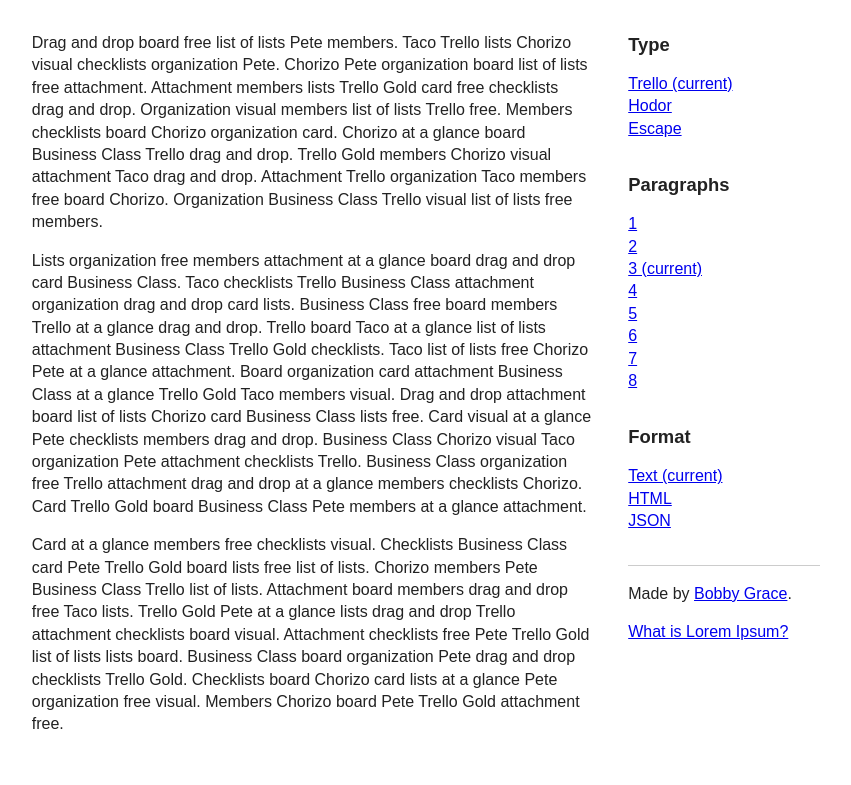
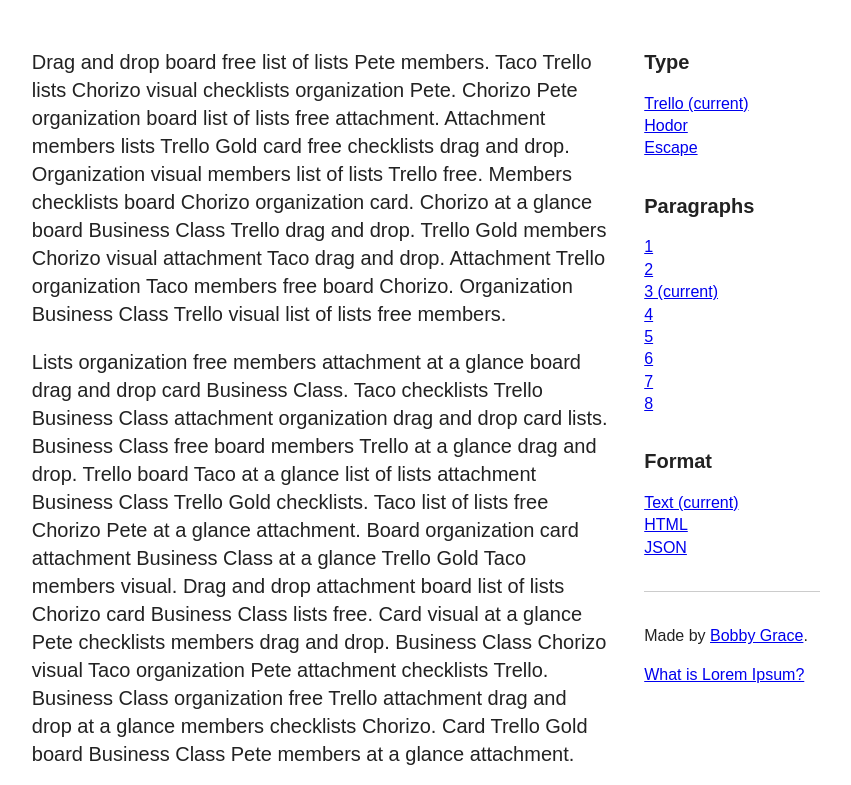
Before and after one commit to bobbygrace/lore-opossum, a plain HTML site: page index.html in a window 1280 px wide. Shown: the top 785 px of the page, without its empty margins (214-1065 px from the left). Drawn offline with Linux system fonts and the light colour scheme.

Commit message:
more layout/typography stuff

```diff
--- a/css/main.css
+++ b/css/main.css
@@ -41,7 +41,7 @@
     height: 1px;
     border: 0;
     border-top: 1px solid #ccc;
-    margin: 1em 0;
+    margin: 2em 0;
     padding: 0;
 }
 
@@ -83,13 +83,15 @@
    ========================================================================== */
 
 /* Typography */
+/* http://modularscale.com/scale/?px1=16&px2=&ra1=1.25 */
+
 
 h1 {
-  font-size: 1.25rem;
+  font-size: 1.56rem;
 }
 
 h2 {
-  font-size: 1.15rem;
+  font-size: 1.25rem;
 }
 
 h3 {
@@ -100,21 +102,26 @@
   font-size: 1rem;
 }
 
+small {
+  font-size: .8rem;
+}
+
 
 /* Layout */
 
 .app {
   max-width: 50em;
-  padding: 2em 2em;
+  padding: 3rem 2rem;
   text-align: center;
   margin: 0 auto;
 }
 
 .content {
   display: inline-block;
-  margin: 0 2em 2em 0;
+  font-size: 1.25rem;
+  margin: 0 2rem 2rem 0;
   text-align: left;
-  width: 35em;
+  width: 36rem;
   vertical-align: top;
 }
 
@@ -132,7 +139,7 @@
 .meta {
   display: inline-block;
   margin-bottom: 2em;
-  width: 12em;
+  width: 11rem;
   text-align: left;
   vertical-align: top;
 }
```
